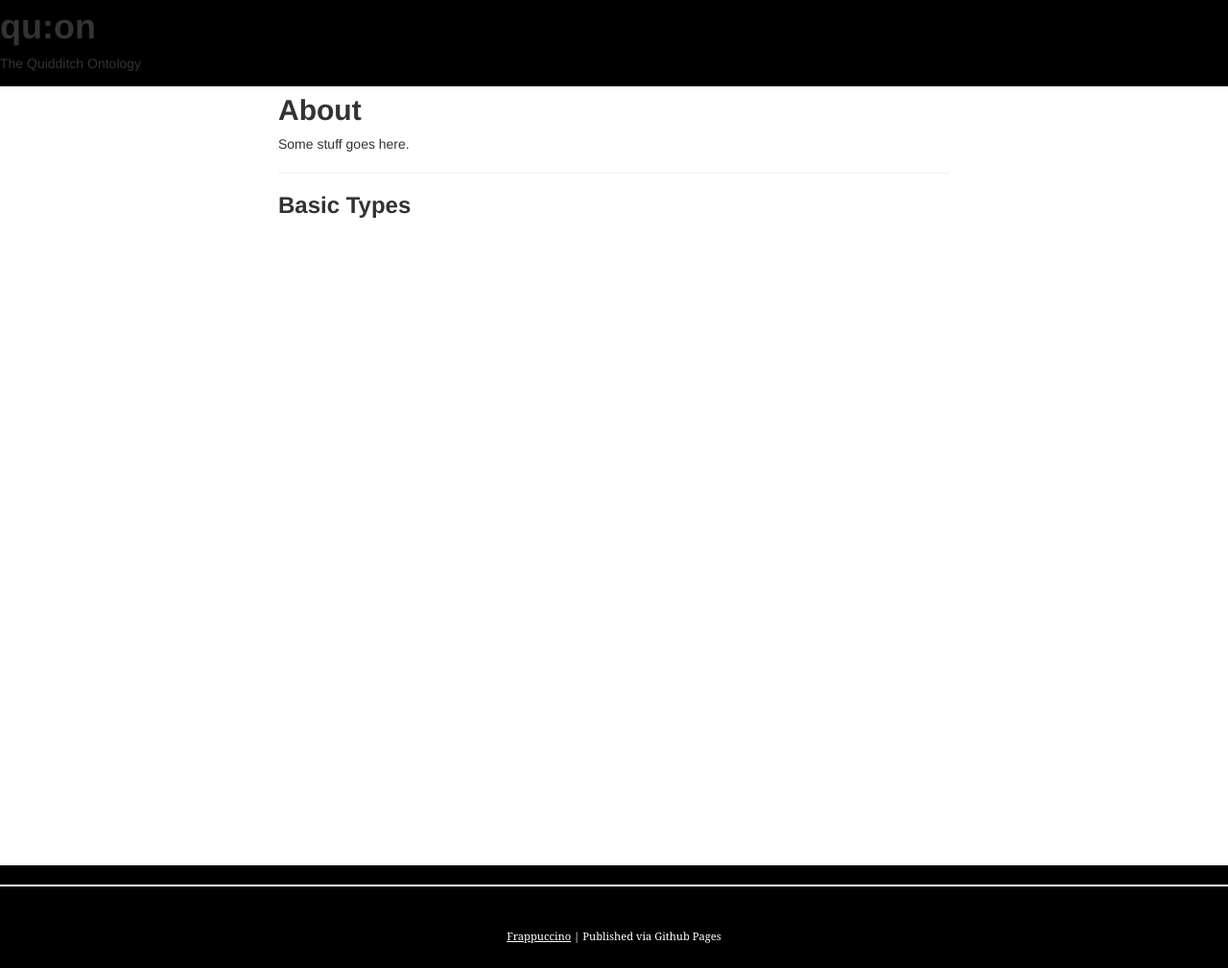
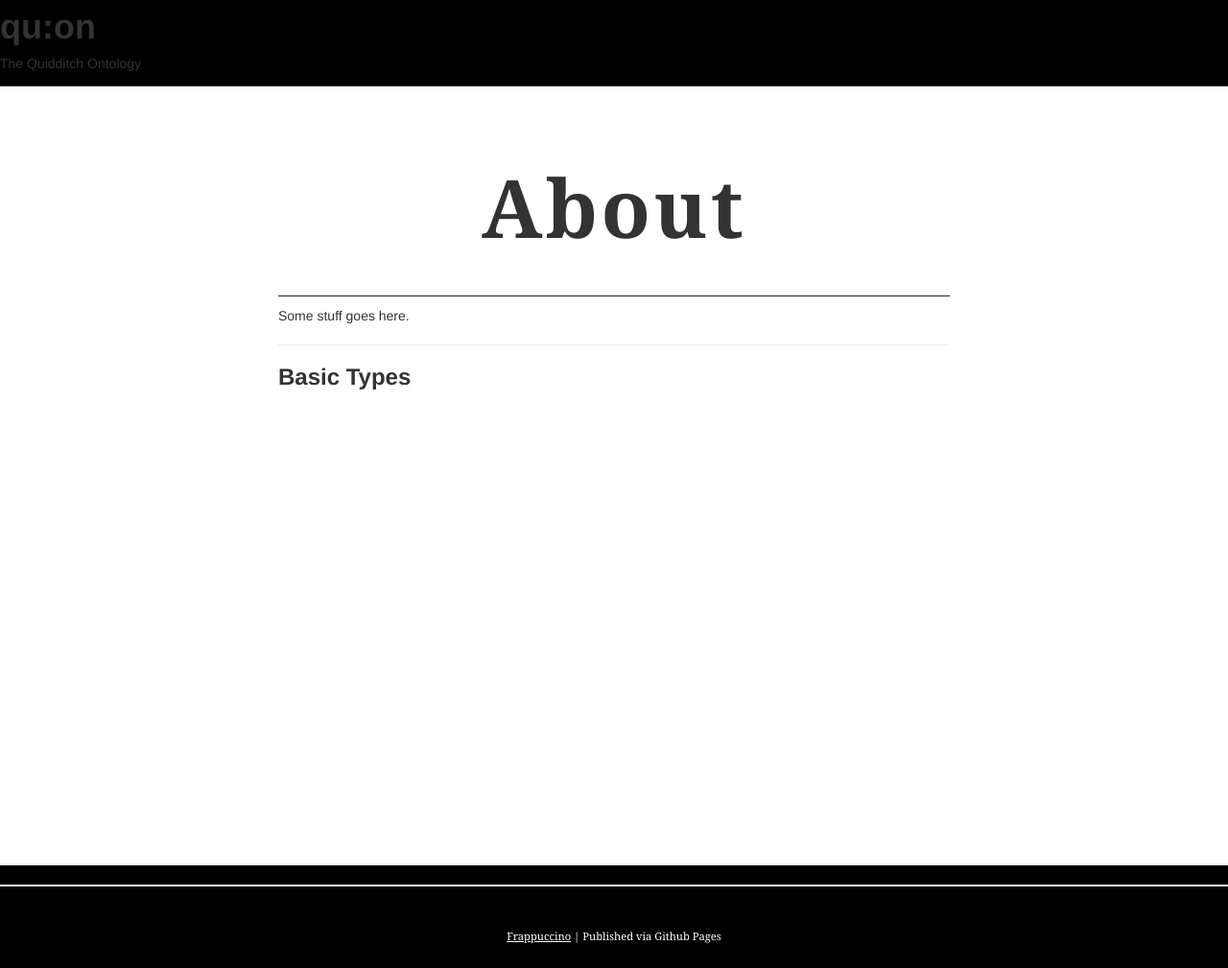
Before and after one commit to helrond/quon, a Jekyll site: the page built from index.html, in a window 1280 px wide. Shown: the whole page at 96% size. Built offline with Jekyll 4.4.1, drawn with Linux system fonts in a browser that asks for light colours; the list of posts is cut into pages by our own code.

Commit message:
tweaking style

```diff
--- a/index.html
+++ b/index.html
@@ -5,7 +5,7 @@ title: Mainpage
 <!-- Content
     ================================================== -->
 
-<h2>About</h2>
+<h1>About</h1>
 <p>Some stuff goes here.</p>
 <hr>
 <h3>Basic Types</h2>
```
